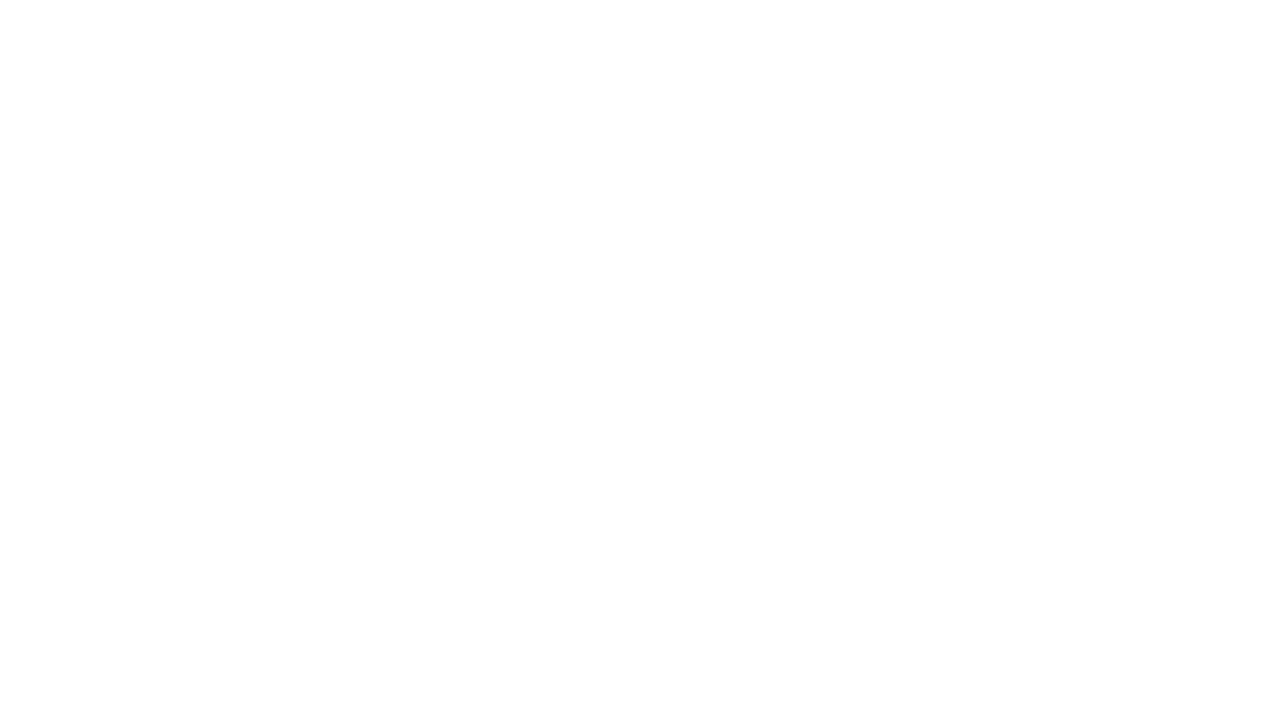
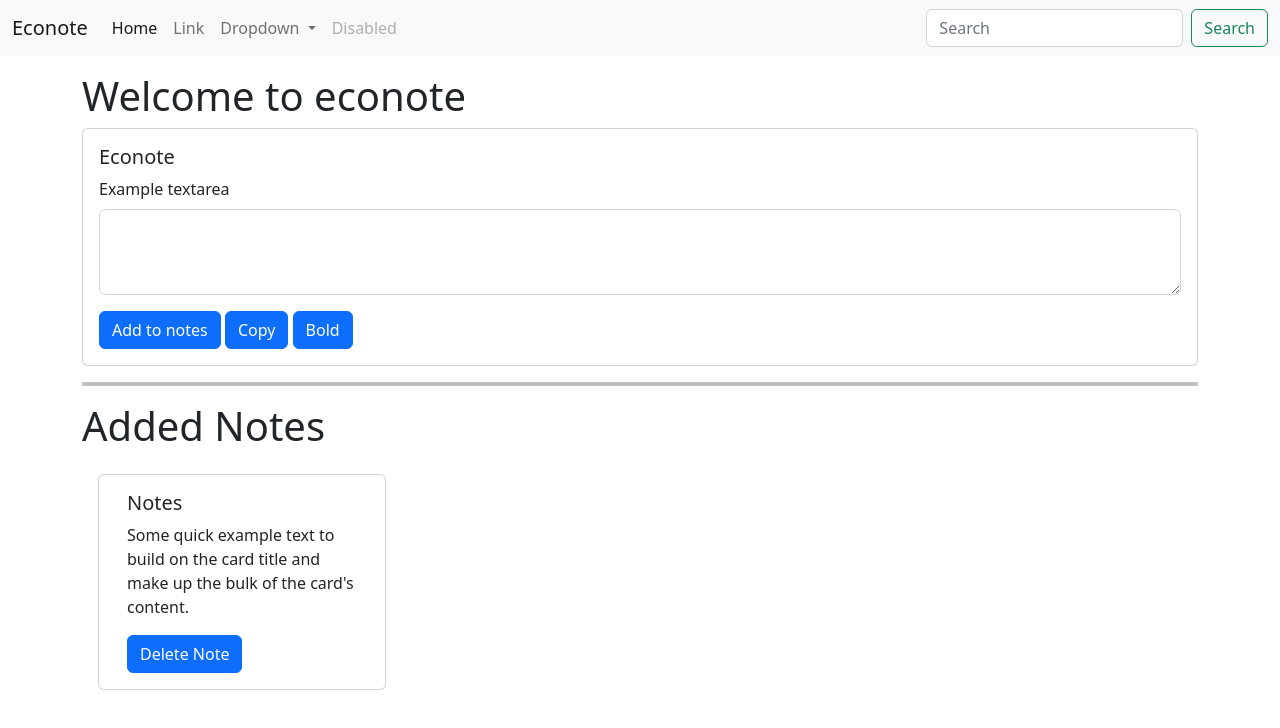
Before and after one commit to mrolaleyeisrael/econote, a plain HTML site: page index.html in a window 1280 px wide. Drawn offline with nearby package versions, Linux system fonts and the light colour scheme.

Commit message:
updated my html

```diff
--- a/index.html
+++ b/index.html
@@ -1,12 +1,80 @@
-<!DOCTYPE html>
+<!doctype html>
 <html lang="en">
-<head>
-  <meta charset="UTF-8">
-  <meta http-equiv="X-UA-Compatible" content="IE=edge">
-  <meta name="viewport" content="width=device-width, initial-scale=1.0">
-  <title>Econote - Your number 1 notepad</title>
-</head>
-<body>
+  <head>
+    <meta charset="utf-8">
+    <meta name="viewport" content="width=device-width, initial-scale=1">
+    <title>Bootstrap demo</title>
+    <link href="https://cdn.jsdelivr.net/npm/bootstrap@5.2.1/dist/css/bootstrap.min.css" rel="stylesheet" integrity="sha384-iYQeCzEYFbKjA/T2uDLTpkwGzCiq6soy8tYaI1GyVh/UjpbCx/TYkiZhlZB6+fzT" crossorigin="anonymous">
+  </head>
+  <body>
+    <nav class="navbar navbar-expand-lg bg-light">
+  <div class="container-fluid">
+    <a class="navbar-brand" href="#">Econote</a>
+    <button class="navbar-toggler" type="button" data-bs-toggle="collapse" data-bs-target="#navbarSupportedContent" aria-controls="navbarSupportedContent" aria-expanded="false" aria-label="Toggle navigation">
+      <span class="navbar-toggler-icon"></span>
+    </button>
+    <div class="collapse navbar-collapse" id="navbarSupportedContent">
+      <ul class="navbar-nav me-auto mb-2 mb-lg-0">
+        <li class="nav-item">
+          <a class="nav-link active" aria-current="page" href="#">Home</a>
+        </li>
+        <li class="nav-item">
+          <a class="nav-link" href="#">Link</a>
+        </li>
+        <li class="nav-item dropdown">
+          <a class="nav-link dropdown-toggle" href="#" role="button" data-bs-toggle="dropdown" aria-expanded="false">
+            Dropdown
+          </a>
+          <ul class="dropdown-menu">
+            <li><a class="dropdown-item" href="#">Action</a></li>
+            <li><a class="dropdown-item" href="#">Another action</a></li>
+            <li><hr class="dropdown-divider"></li>
+            <li><a class="dropdown-item" href="#">Something else here</a></li>
+          </ul>
+        </li>
+        <li class="nav-item">
+          <a class="nav-link disabled">Disabled</a>
+        </li>
+      </ul>
+      <form class="d-flex" role="search">
+        <input class="form-control me-2" type="search" placeholder="Search" aria-label="Search">
+        <button class="btn btn-outline-success" type="submit">Search</button>
+      </form>
+    </div>
+  </div>
+</nav>
+<!--TextArea-->
+<div class="container my-3"><h1>Welcome to econote</h1>
+   <div class="card" >
 
-</body>
+  <div class="card-body">
+    <h5 class="card-title">Econote</h5>
+    <div class="mb-3">
+  <label for="exampleFormControlTextarea1" class="form-label">Example textarea</label>
+  <textarea class="form-control" id="textarea" rows="3"></textarea>
+</div>
+    <button class="btn btn-primary"id="add">Add to notes</button>
+    <button onclick="bold()"class="btn btn-primary" id="copy">Copy</button>
+    <button class="btn btn-primary" id="bold">Bold</button>
+  </div>
+</div>
+<hr style="height:4px; border:none; color:black; background-color:black;">
+<h1>Added Notes</h1>
+<div id="notes" class="row container-fluid">
+  <div class="noteCard my-3 mx-3 card" style="width: 18rem;">
+
+  <div class="card-body">
+    <h5 class="card-title">Notes</h5>
+    <p class="card-text">Some quick example text to build on the card title and make up the bulk of the card's content.</p>
+    <button  class="btn btn-primary">Delete Note</button>
+
+  </div>
+
+</div>
+</div>
+</div>
+
+    <script src="https://cdn.jsdelivr.net/npm/bootstrap@5.2.1/dist/js/bootstrap.bundle.min.js" integrity="sha384-u1OknCvxWvY5kfmNBILK2hRnQC3Pr17a+RTT6rIHI7NnikvbZlHgTPOOmMi466C8" crossorigin="anonymous"></script>
+    <script src="./main.js"></script>
+  </body>
 </html>
```
